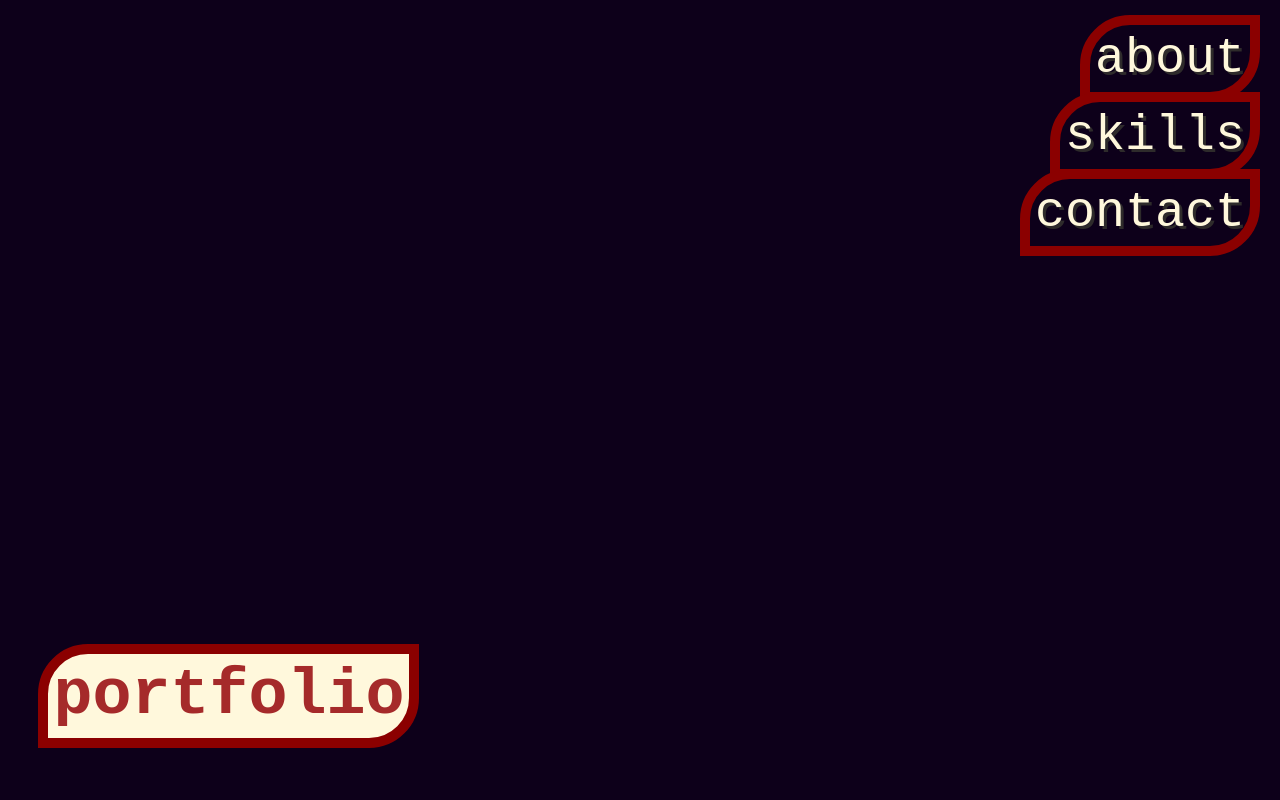
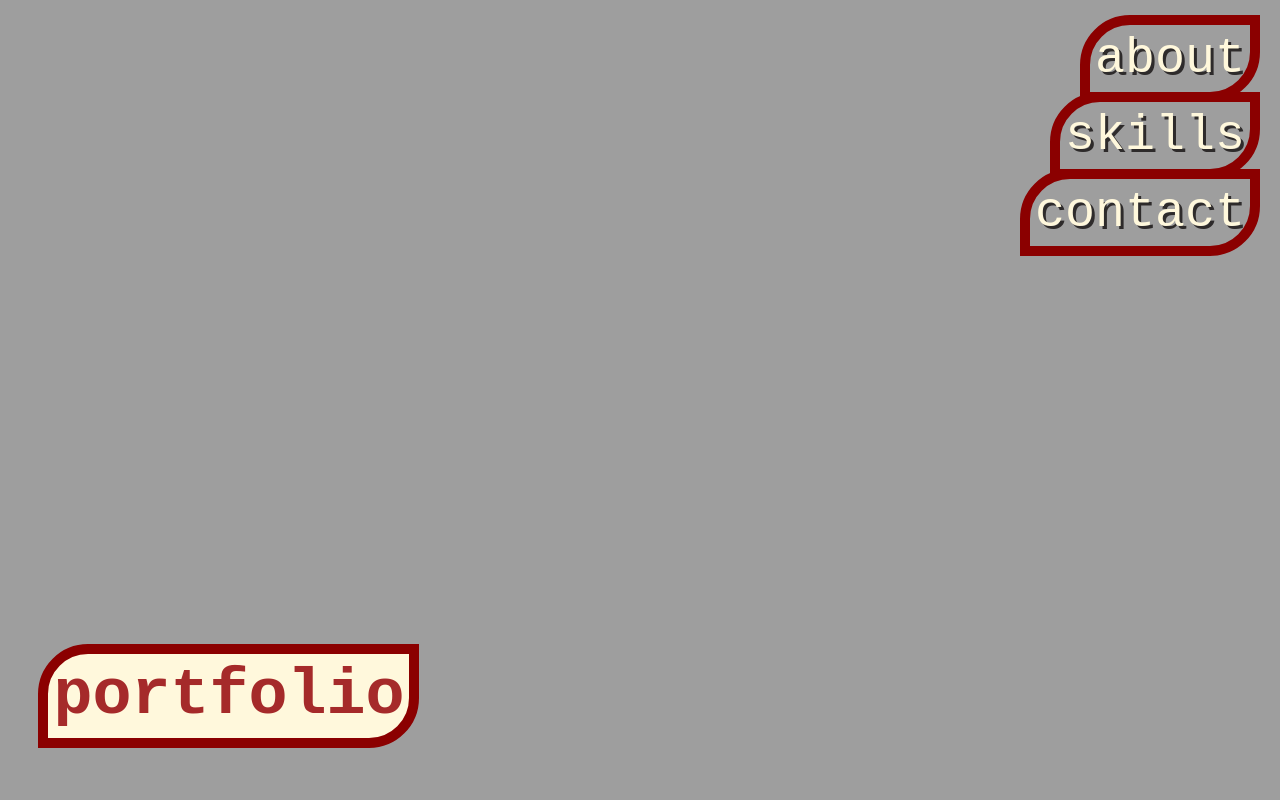
Before and after one commit to ireneairyn/kc-website-portfolio, a plain HTML site: page index.html in a window 1280 px wide. Shown: the top 800 px of the page. Drawn offline with Linux system fonts and the light colour scheme; the site is published under a folder, as on GitHub Pages, so addresses that start at the root find nothing; grey boxes are pictures that could not be loaded.

Commit message:
changing picture

```diff
--- a/css/style.css
+++ b/css/style.css
@@ -1,7 +1,7 @@
 .hero {
     width: 100%;
     height: 100vh;
-    background-image: url("/lofi.png");
+    background-image: url("../lofi.png");
     background-size: cover;
     background-position: center;
 }
```
